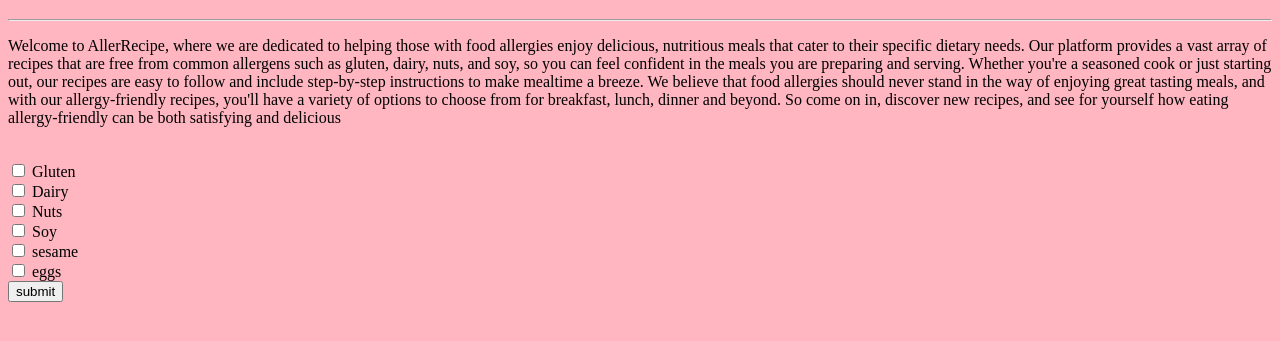
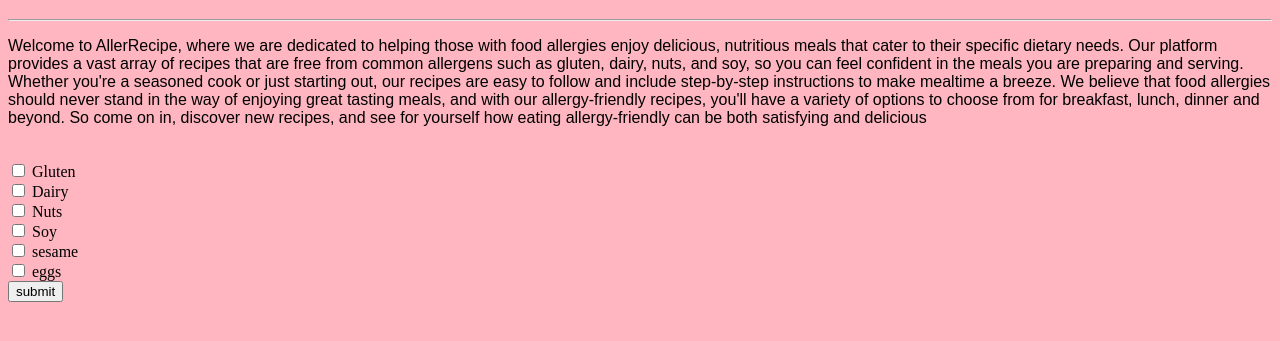
Before and after one commit to AllerRecipes123/AllerRecipes123.github.io, a plain HTML site: page index.html in a window 1280 px wide. Shown: the part 61-402 px from the top of the page. Drawn offline with Linux system fonts and the light colour scheme.

Commit message:
Update style.css

```diff
--- a/style.css
+++ b/style.css
@@ -7,7 +7,7 @@ h1{
 }
 
 p {
-	color: black ;font: bold; font-size: medium; background: white;
+	color: black ;font: bold; font-size: medium; background: white; font-family: fantasy;
 }
 
 p {
```
